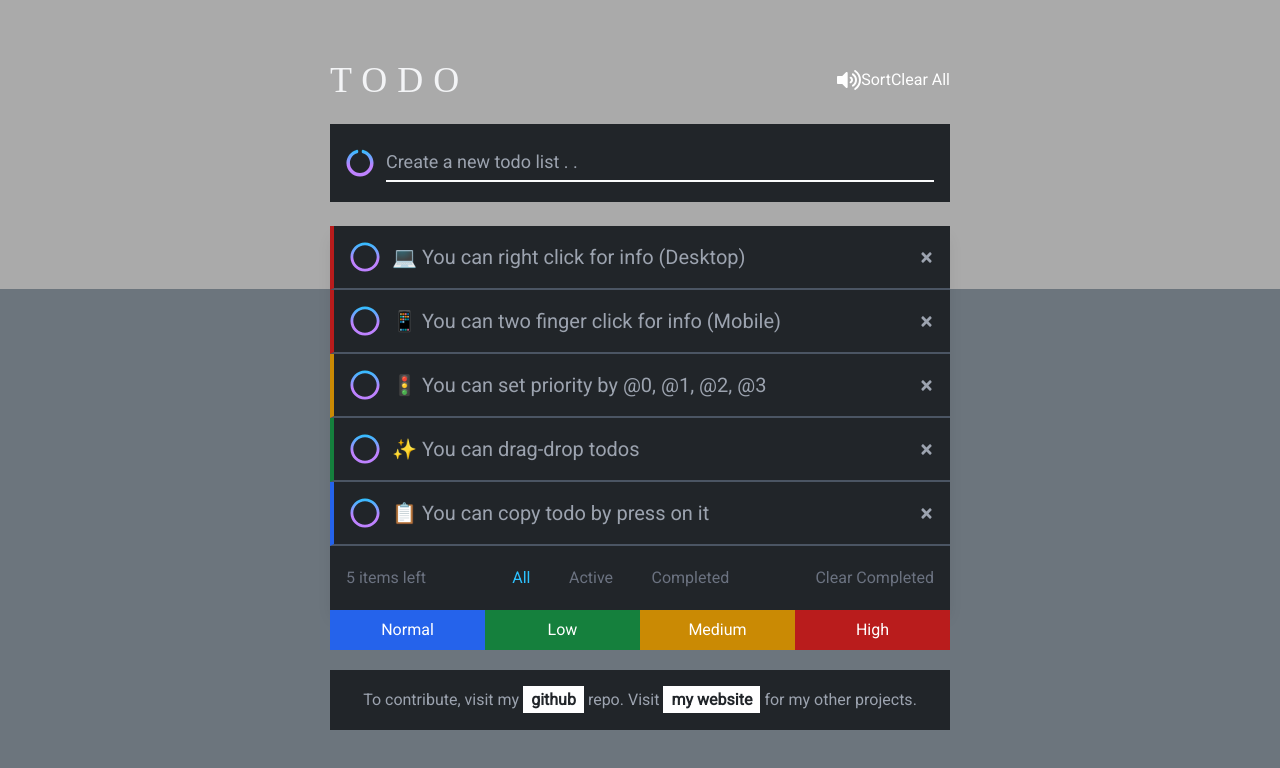
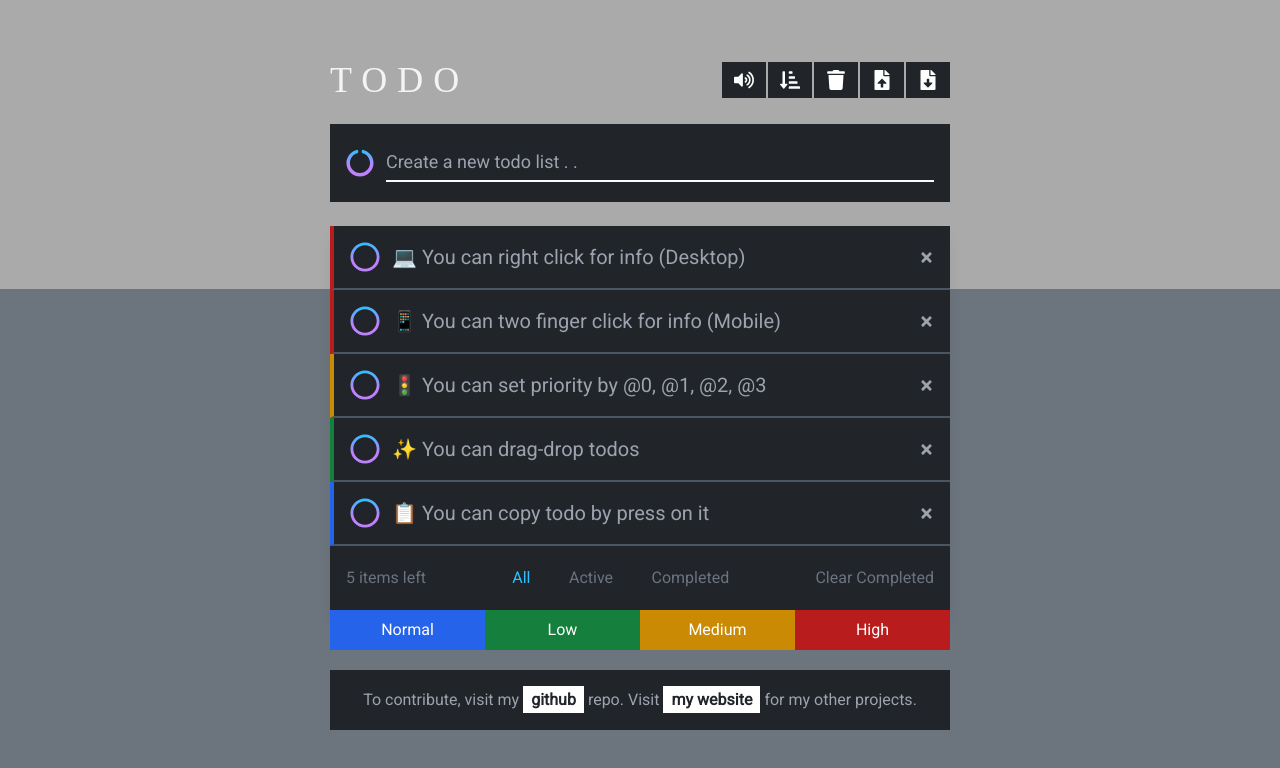
Before and after one commit to ekurt/react-todo-app, a React (Vite) app: page / in a window 1280 px wide. Shown: the top 768 px of the page. Built offline with nearby package versions, Linux system fonts and the light colour scheme; no server answers; a web font is replaced by a local one.

Commit message:
edited header buttons

```diff
--- a/src/components/Header/index.jsx
+++ b/src/components/Header/index.jsx
@@ -1,7 +1,15 @@
-import React from "react";
+import React, { useRef } from "react";
 import classNames from "classnames";
 import styles from "./index.module.css";
-import { FaVolumeUp, FaVolumeMute } from "react-icons/fa";
+import {
+  FaVolumeUp,
+  FaVolumeMute,
+  FaFileDownload,
+  FaFileUpload,
+  FaTrash,
+  FaSortAmountDownAlt,
+  FaSortAmountDown,
+} from "react-icons/fa";
 
 export const Header = ({
   todos,
@@ -9,31 +17,74 @@ export const Header = ({
   deleteAllHandle,
   muted,
   setMuted,
+  sort,
+  importDataHandle,
+  exportDataHandle,
 }) => {
+  const inputFile = useRef(null);
+
+  const handleChange = (e) => {
+    const fileReader = new FileReader();
+    fileReader.readAsText(e.target.files[0], "UTF-8");
+    fileReader.onload = (e) => {
+      importDataHandle(JSON.parse(e.target.result));
+    };
+  };
+
   return (
     <div className={styles.header}>
       <h1 className={styles.h1}>TODO</h1>
       <div className={styles.buttons}>
-        <span className={styles.muted} onClick={() => setMuted(muted === 1 ? 0 : 1)}>
-          {muted === 1 ? <FaVolumeMute size={24} /> : <FaVolumeUp size={24} />}
+        <span
+          className={styles.icon}
+          onClick={() => setMuted(muted === 1 ? 0 : 1)}
+        >
+          {muted === 1 ? <FaVolumeMute size={20} /> : <FaVolumeUp size={20} />}
         </span>
         <span
-          className={classNames(styles.sort, {
+          className={classNames(styles.icon, {
             [styles.disabled]: todos.length === 0,
           })}
           onClick={sortHandle}
         >
-          Sort
+          {sort ? (
+            <FaSortAmountDown size={20} />
+          ) : (
+            <FaSortAmountDownAlt size={20} />
+          )}
         </span>
         <span
-          className={classNames(styles.clear, {
+          className={classNames(styles.icon, {
             [styles.disabled]: todos.length === 0,
           })}
           onClick={deleteAllHandle}
         >
-          Clear All
+          <FaTrash size={20} />
+        </span>
+        <span
+          className={classNames(styles.icon)}
+          onClick={() => {
+            inputFile.current.click();
+          }}
+        >
+          <FaFileUpload size={20} />
+        </span>
+        <span
+          className={classNames(styles.icon, {
+            [styles.disabled]: todos.length === 0,
+          })}
+          onClick={exportDataHandle}
+        >
+          <FaFileDownload size={20} />
         </span>
       </div>
+      <input
+        type="file"
+        id="file"
+        ref={inputFile}
+        onChange={handleChange}
+        style={{ display: "none" }}
+      />
     </div>
   );
 };
```
